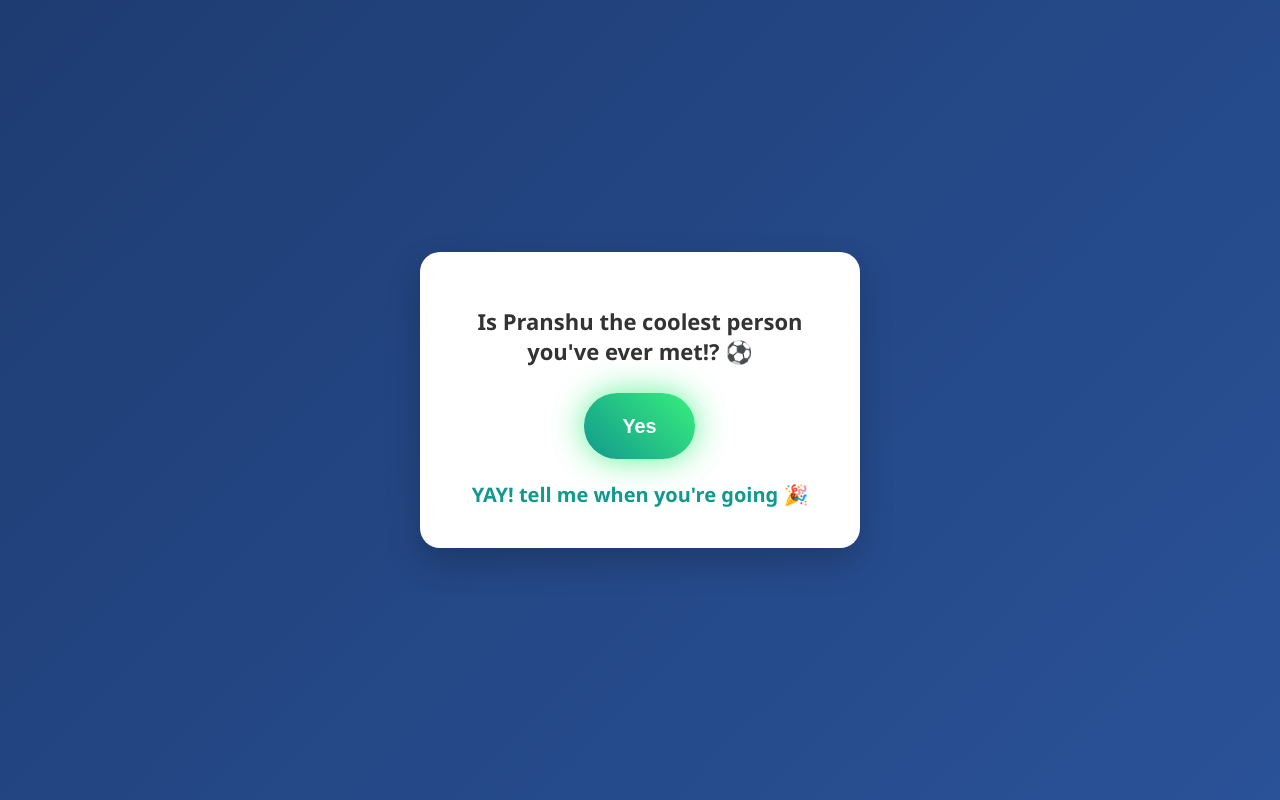
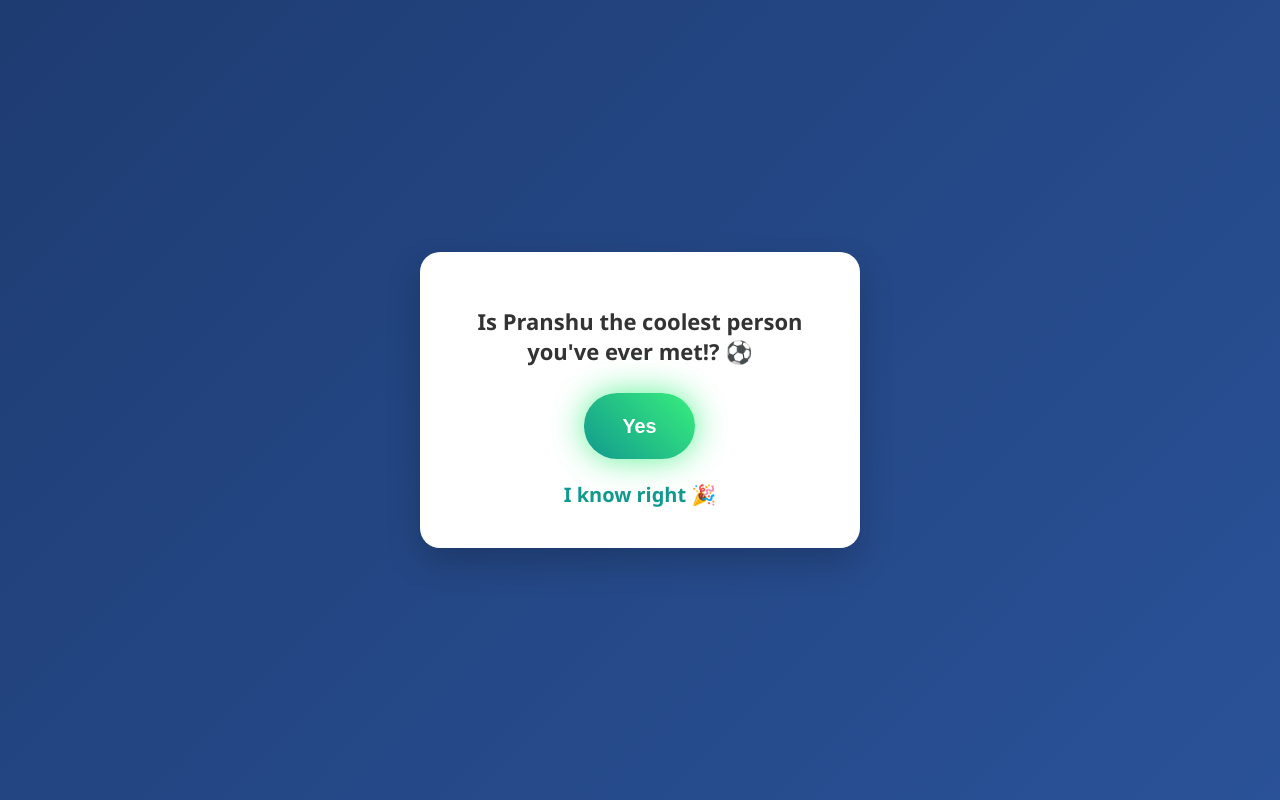
Before and after one commit to DefNotPranshu/Soccer, a plain HTML site: page index.html in a window 1280 px wide. Both pictures are taken after a click on the button "Yes". Drawn offline with Linux system fonts and the light colour scheme.

Commit message:
Update message in bingMsg div

```diff
--- a/index.html
+++ b/index.html
@@ -100,7 +100,7 @@
             <button id="yesBtn" class="btn yes">Yes</button>
             <button id="noBtn" class="btn no">No</button>
         </div>
-        <div id="bingMsg">YAY! tell me when you're going 🎉</div>
+        <div id="bingMsg">I know right 🎉</div>
     </div>
 
     <script>
```
